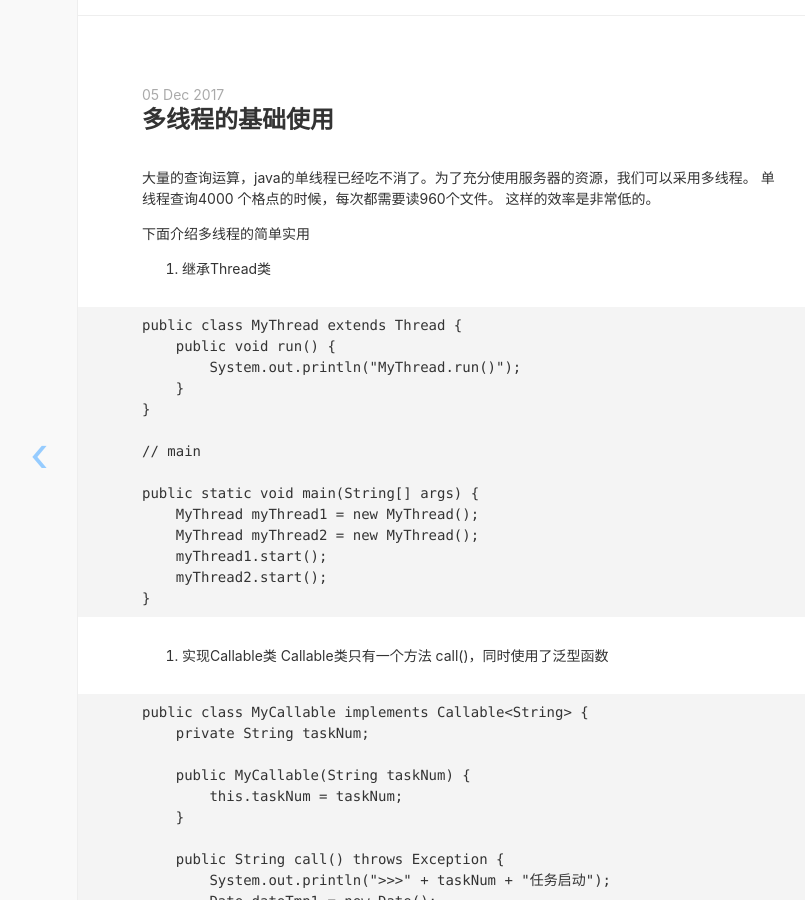
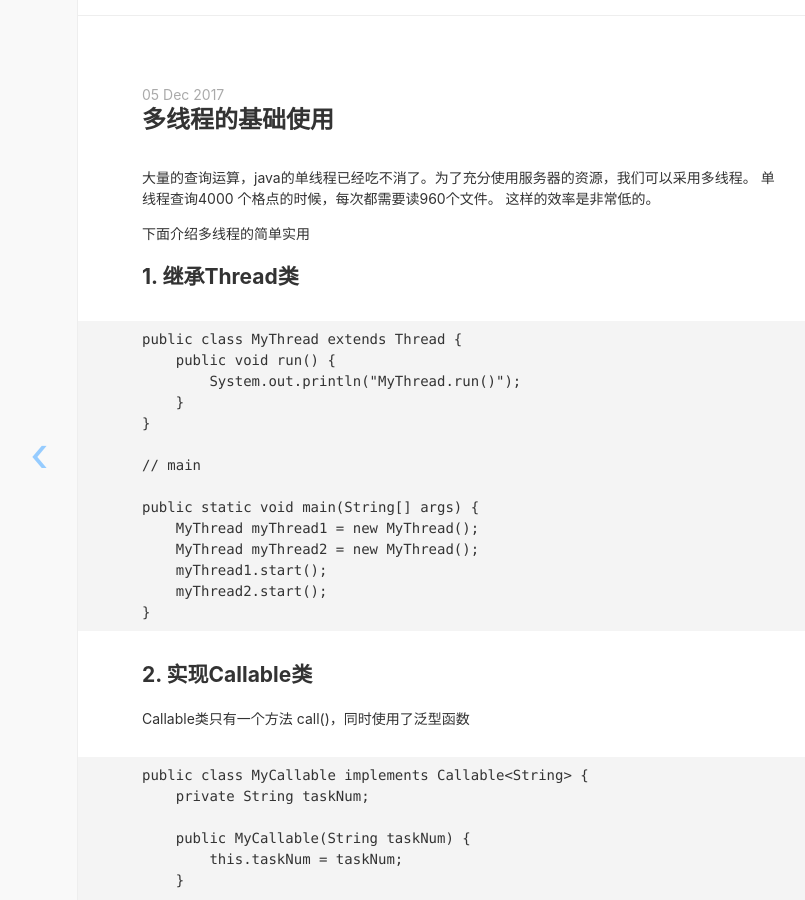
Before and after one commit to pnunu/pnunu.github.io, a Jekyll site: the page built from _posts/201712/2017-12-05-20171205-multithreading.md, in a window 1280 px wide and 900 px high, scrolled down 229 px. Shown: the whole window, without its empty margins (179-984 px from the left). Built offline with Jekyll 4.4.1, drawn with Linux system fonts in a browser that asks for light colours; nearby versions of some CDN libraries.

Commit message:
多线程

````diff
--- a/_posts/201712/2017-12-05-20171205-multithreading.md
+++ b/_posts/201712/2017-12-05-20171205-multithreading.md
@@ -10,7 +10,7 @@ date: 2017/12/5 22:22
 
 下面介绍多线程的简单实用
 
-1. 继承Thread类
+## 1. 继承Thread类
 
 ```
 public class MyThread extends Thread {
@@ -29,7 +29,7 @@ public static void main(String[] args) {
 }
 ```
 
-2. 实现Callable类
+## 2. 实现Callable类
 Callable类只有一个方法 call()，同时使用了泛型函数
 
 ```
````
